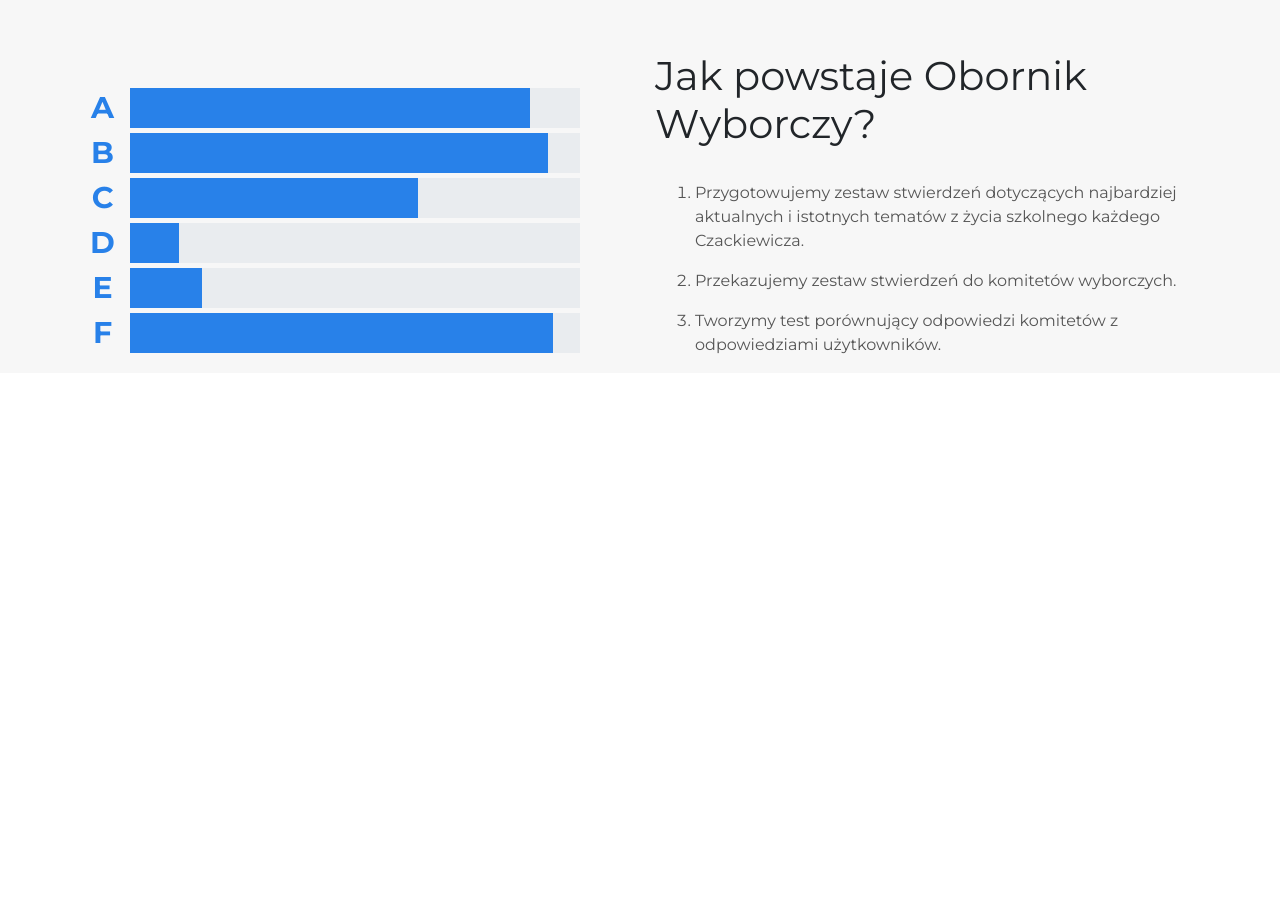
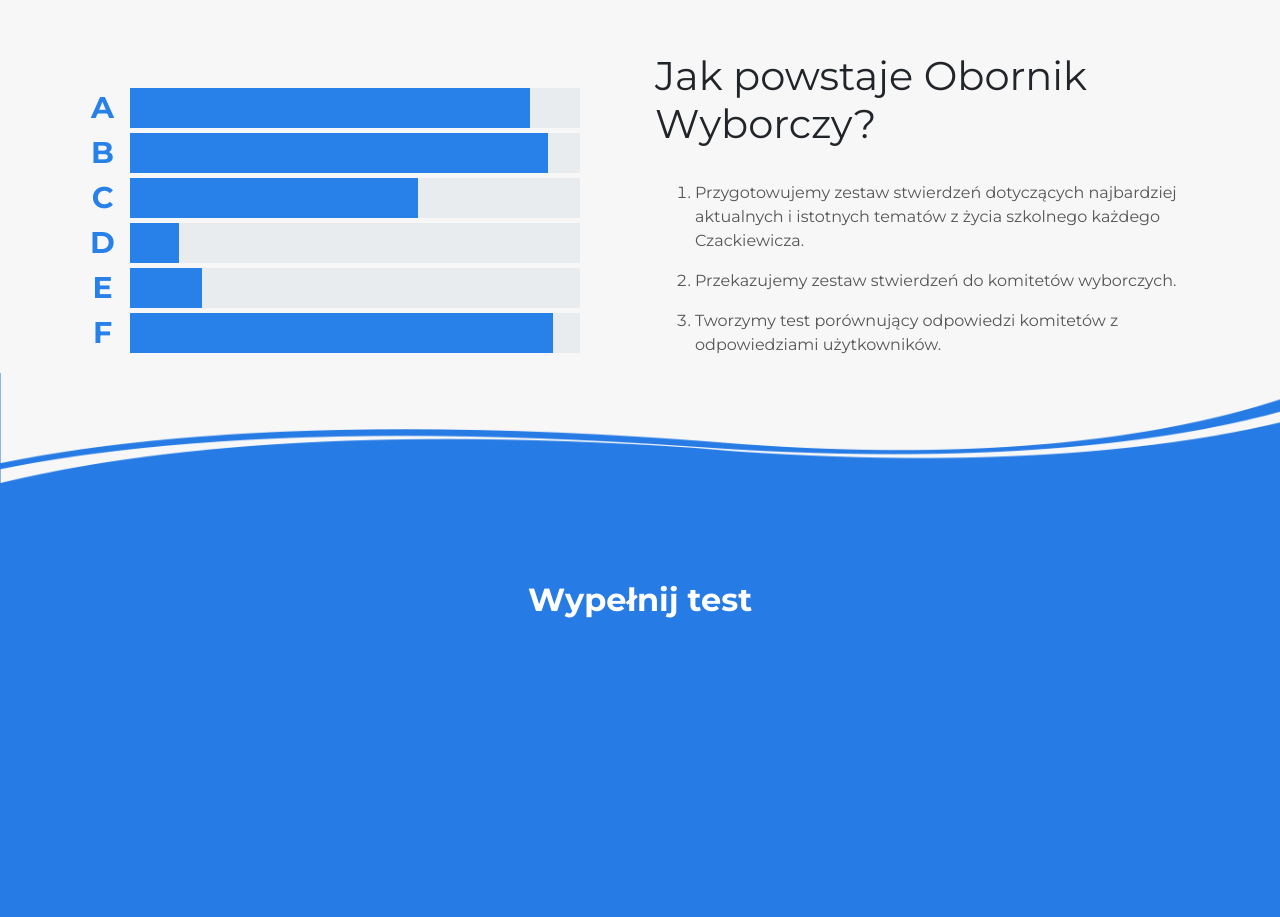
Before and after one commit to m0ses-whiteraven/obornikwyborczy, a plain HTML site: page index.html in a window 1280 px wide. Shown: the part 1720-2637 px from the top of the page. Before the commit the page ends 2093 px from the top, so only its background shows below. Drawn offline with nearby package versions, Linux system fonts and the light colour scheme; a web font is replaced by a local one.

Commit message:
Replaced with newest version. New section added with example statement.

```diff
--- a/assets/css/styles.css
+++ b/assets/css/styles.css
@@ -522,3 +522,87 @@ li {
   overflow: hidden;
   box-sizing: border-box;
 }
+
+.speech2 {
+  position: absolute;
+  width: 100%;
+  margin: 0;
+  padding: 0;
+  box-sizing: border-box;
+  top: -1px;
+  max-width: 100%;
+  vertical-align: middle;
+  border-style: none;
+}
+
+#kwestionariusz {
+  padding: 80px 0;
+  background-color: #267be5;
+  display: block;
+  box-sizing: border-box;
+  position: relative;
+}
+
+@media (min-width: 992px) {
+  #kwestionariusz {
+    padding: 200px 0 270px;
+  }
+}
+
+@media (min-width: 1400px) {
+  #kwestionariusz {
+    padding-bottom: 270px;
+  }
+}
+
+.question-container {
+  display: block;
+  box-sizing: border-box;
+  width: 100%;
+  padding-right: 15px;
+  padding-left: 15px;
+  margin-right: auto;
+  margin-left: auto;
+}
+
+@media (min-width: 576px) {
+  .question-container {
+    max-width: 540px;
+    margin-bottom: 3rem;
+    padding-top: 3rem;
+    padding-bottom: 3rem;
+  }
+}
+
+@media (min-width: 768px) {
+  .question-container {
+    max-width: 720px;
+    margin-bottom: 3rem;
+  }
+}
+
+@media (min-width: 992px) {
+  .question-container {
+    max-width: 960px;
+    margin-bottom: 0;
+    padding-top: .5rem;
+    padding-bottom: .5rem;
+  }
+}
+
+@media (min-width: 1200px) {
+  .question-container {
+    max-width: 1140px;
+  }
+}
+
+.wyp-test {
+  margin: 0 0 20px;
+  font-weight: 700;
+  color: #fff;
+  text-align: center;
+  line-height: 1.2;
+  font-size: 2rem;
+  box-sizing: border-box;
+  font-family: 'Montserrat';
+}
--- a/index.html
+++ b/index.html
@@ -4,7 +4,14 @@
 <head>
     <meta charset="utf-8">
     <meta name="viewport" content="width=device-width, initial-scale=1.0, shrink-to-fit=no">
-    <title>obornik-wyborczy</title>
+    <title>Obornik Wyborczy - Czacki News Live</title>
+    <meta property="og:image" content="assets/img/obornikwyborczy.png">
+    <meta name="twitter:image" content="assets/img/OW.png">
+    <meta name="description" content="Sprawdź swoje poglądy przed wyborami na konsulat w Czackim 2020.">
+    <meta property="og:type" content="">
+    <meta name="twitter:description" content="Sprawdź swoje poglądy przed wyborami na konsulat w Czackim 2020.">
+    <meta property="og:title" content="Obornik Wyborczy">
+    <meta name="twitter:title" content="Obornik Wyborczy">
     <link rel="stylesheet" href="assets/bootstrap/css/bootstrap.min.css">
     <link rel="stylesheet" href="https://fonts.googleapis.com/css?family=Alegreya+Sans:100,300,400">
     <link rel="stylesheet" href="https://fonts.googleapis.com/css?family=Average+Sans">
@@ -48,7 +55,7 @@
         </div><img class="speech" src="assets/img/fala_1.png"></header>
     <section id="intro">
         <div class="container">
-            <h2 style="font-family: Montserrat, sans-serif;"><br><strong>Oboronik Wyborczy</strong>&nbsp;umożliwia łatwe porównanie swoich poglądów z odpowiedziami udzielonymi przez komitety wyborcze.<br><br></h2>
+            <h2 style="font-family: Montserrat, sans-serif;"><br><strong>Obornik Wyborczy</strong>&nbsp;umożliwia łatwe porównanie swoich poglądów z odpowiedziami udzielonymi przez komitety wyborcze.<br><br></h2>
         </div>
         <div class="panel">
             <p class="counter">696 420</p>
@@ -152,6 +159,11 @@
         reloadProgressBar();
     });
 </script>
+        <section id="kwestionariusz"><img class="speech2" src="assets/img/fala_5.png">
+            <div class="question-container">
+                <h2 class="wyp-test">Wypełnij test</h2>
+            </div>
+        </section>
         <script src="assets/js/jquery.min.js"></script>
         <script src="assets/bootstrap/js/bootstrap.min.js"></script>
         <script src="assets/js/script.js"></script>
```
Also changed, not shown: assets/img/fala_5.png (added), assets/img/obornikwyborczy.png (added).
